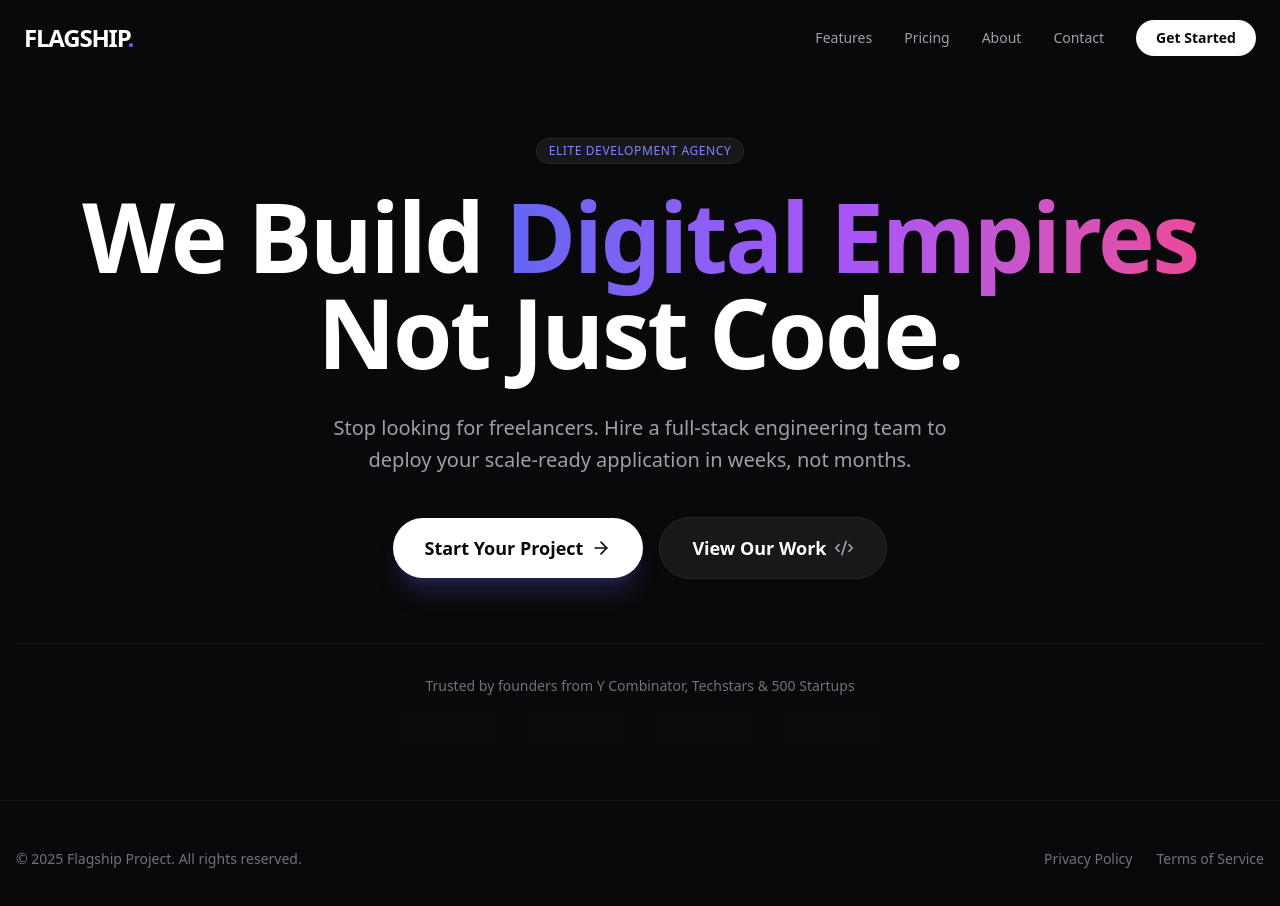
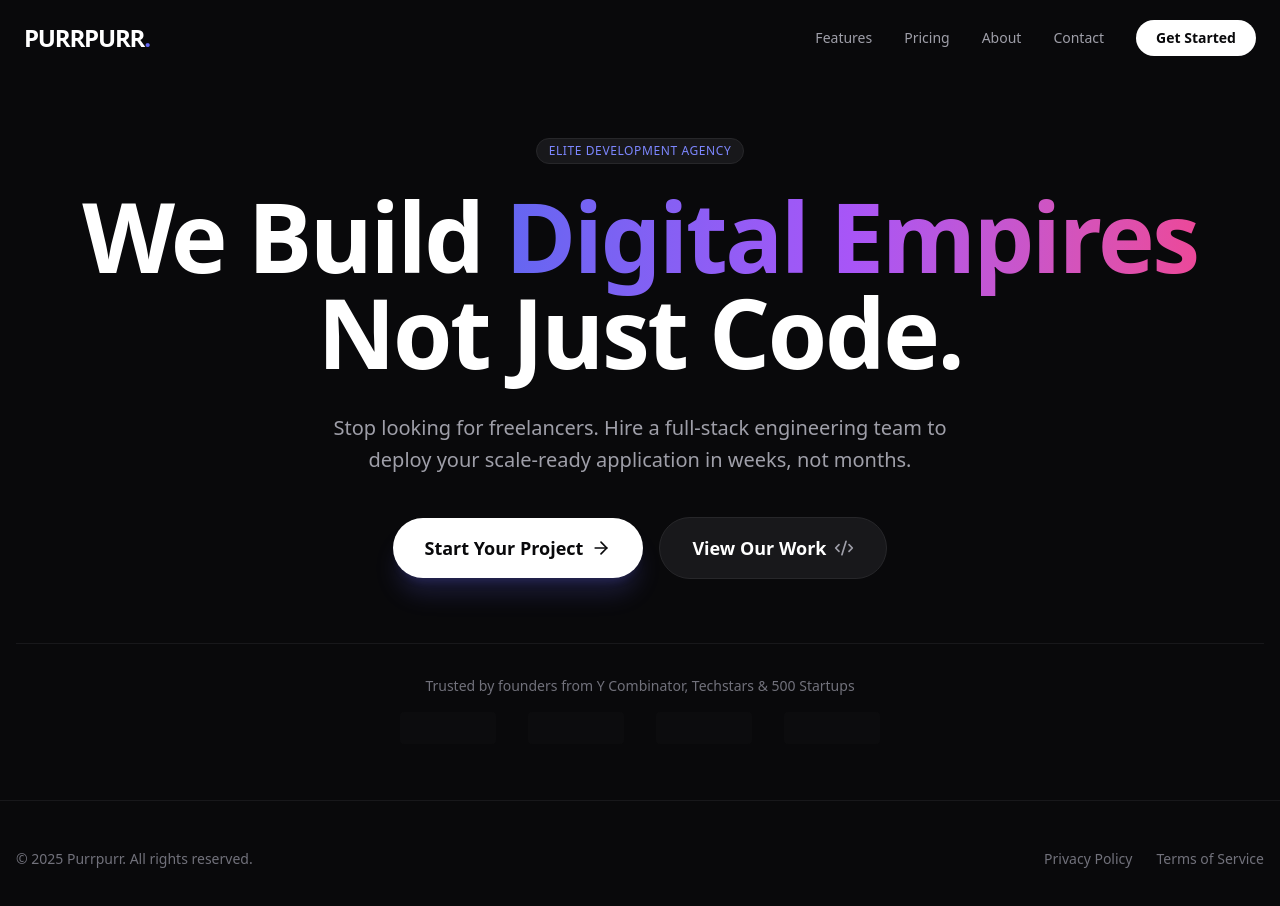
Before and after one commit to toyoneitor3000/flagship-agency, a Next.js app: page / in a window 1280 px wide. Shown: the top 906 px of the page. Built offline with nearby package versions, Linux system fonts and the light colour scheme.

Commit message:
REBRAND: Rename Flagship to Purrpurr in Navbar, Footer and Metadata

```diff
--- a/src/app/layout.tsx
+++ b/src/app/layout.tsx
@@ -8,7 +8,7 @@ const inter = Inter({
 });
 
 export const metadata: Metadata = {
-  title: "Flagship | Elite Development Agency",
+  title: "Purrpurr | Elite Development Agency",
   description: "We build Digital Empires, not just code.",
 };
 
--- a/src/components/ui/Footer.tsx
+++ b/src/components/ui/Footer.tsx
@@ -3,7 +3,7 @@ import Link from 'next/link';
 export const Footer = () => (
   <footer className='bg-zinc-950 border-t border-zinc-900 py-12'>
     <div className='container mx-auto px-4 flex flex-col md:flex-row justify-between items-center gap-6 text-sm text-zinc-500'>
-      <p>&copy; {new Date().getFullYear()} Flagship Project. All rights reserved.</p>
+      <p>&copy; {new Date().getFullYear()} Purrpurr. All rights reserved.</p>
       <div className='flex gap-6'>
         <Link href='/privacy' className='hover:text-zinc-300 transition-colors'>Privacy Policy</Link>
         <Link href='/terms' className='hover:text-zinc-300 transition-colors'>Terms of Service</Link>
--- a/src/components/ui/Navbar.tsx
+++ b/src/components/ui/Navbar.tsx
@@ -30,7 +30,7 @@ export const Navbar = () => {
     >
       <div className='container mx-auto px-4 md:px-6 flex items-center justify-between'>
         <Link href='/' className='text-2xl font-bold tracking-tighter text-white'>
-          FLAGSHIP<span className='text-indigo-500'>.</span>
+          PURRPURR<span className='text-indigo-500'>.</span>
         </Link>
 
         <nav className='hidden md:flex items-center gap-8'>
```
